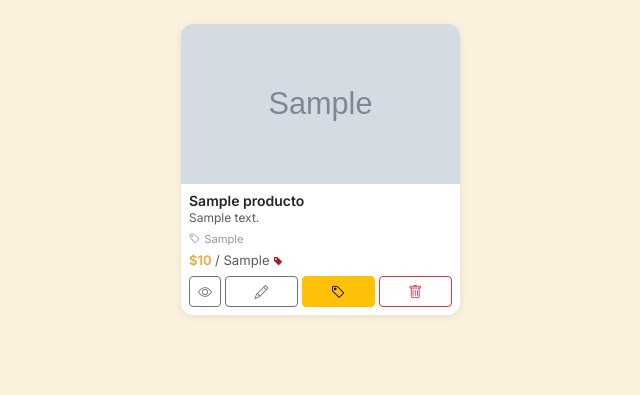
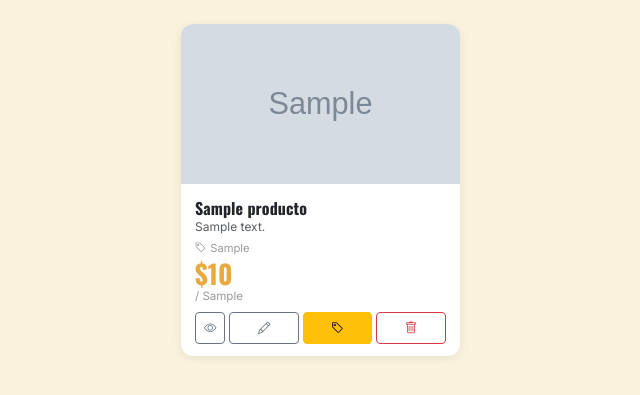
Before and after one commit to islasmauro3-cyber/Web-Todo-Fresco, a Flask app: page /productos in a window 1280 px wide. Shown: the part 268-663 px from the top of the page, without its empty margins (25-665 px from the left). Run offline with Flask 3, Linux system fonts and the light colour scheme; the visitor is signed in with stand-in values (Sample User, id 1); tables that the repository leaves empty hold one stand-in row (values such as "Sample post"); grey boxes marked "Sample" are stand-in pictures; parts of the project's set-up code (start-up, migrations or seed data) failed here and were passed over; some libraries are stand-ins or nearby versions.

Commit message:
Design polish v2: price hierarchy, card padding, pill buttons
- Price in admin cards: offer price 1.65rem Oswald gold, regular
  price small strikethrough — matching mockup visual hierarchy
- Admin card body padding increased to 14px (was Bootstrap p-2/8px)
- Product name in admin cards: Oswald 700 applied via CSS override
- Admin action buttons: consistent 6px padding, 0.78rem, weight 600
- Public tienda grid: prod-nombre Oswald 700, prod-precio 1.1rem
- Public product page: "Ver toda la tienda" now full-width pill
  (border-radius 50px, uppercase, Oswald) — removed inline style override
- Public btn-tf-outline in .tf-public pages: always block + pill shape

```diff
--- a/static/css/style.css
+++ b/static/css/style.css
@@ -300,3 +300,88 @@ body.tf-public { background: var(--tf-cream); }
   font-size: .82rem; padding: 24px 16px; margin-top: 32px;
 }
 .tf-footer a { color: rgba(255,255,255,.7); text-decoration: none; }
+
+/* ══════════════════════════════════════════════
+   DESIGN POLISH v2 — hierarchy, spacing, pills
+   ══════════════════════════════════════════════ */
+
+/* 1. Admin card: product name — Oswald 700 */
+.product-card .card-body .fw-semibold {
+  font-family: 'Oswald', sans-serif;
+  font-weight: 700 !important;
+  font-size: 1rem;
+  line-height: 1.2;
+  letter-spacing: .1px;
+}
+
+/* 2. Admin card: more breathing room */
+.product-card .card-body {
+  padding: 14px 14px 12px !important;
+}
+
+/* 3a. Admin card: offer price — LARGE, gold, Oswald */
+.precio-oferta-card {
+  font-family: 'Oswald', sans-serif !important;
+  font-size: 1.65rem !important;
+  font-weight: 700 !important;
+  color: var(--tf-gold) !important;
+  line-height: 1.05 !important;
+  display: block !important;
+}
+
+/* 3b. Admin card: regular price when product has offer — small strikethrough */
+.precio-normal-card {
+  font-size: .76rem !important;
+  text-decoration: line-through !important;
+  color: #aaa !important;
+  font-weight: 400 !important;
+  font-family: 'Inter', sans-serif !important;
+  display: inline !important;
+}
+
+/* 3c. Admin card: unit text below offer price */
+.prod-unit-line {
+  font-size: .72rem;
+  color: #999;
+  margin-top: 1px;
+  line-height: 1.3;
+}
+
+/* 4. Admin card: buttons — consistent height and padding */
+.product-card .d-flex.gap-1 .btn {
+  padding: 6px 8px !important;
+  font-size: .78rem !important;
+  font-weight: 600;
+  line-height: 1.4;
+}
+
+/* 5. Public tienda grid: price hierarchy */
+.tf-prod-card .prod-nombre {
+  font-family: 'Oswald', sans-serif;
+  font-weight: 700;
+  font-size: .9rem;
+  line-height: 1.2;
+}
+.tf-prod-card .prod-precio {
+  font-family: 'Oswald', sans-serif;
+  font-size: 1.1rem !important;
+  font-weight: 700 !important;
+  line-height: 1.1;
+}
+.tf-prod-card .prod-info {
+  padding: 10px 12px 12px;
+}
+
+/* 6. Public product page: "VER TODA LA TIENDA" — full-width pill */
+.tf-public .btn-tf-outline {
+  display: block !important;
+  width: 100%;
+  border-radius: 50px !important;
+  border-width: 2.5px !important;
+  font-family: 'Oswald', sans-serif;
+  letter-spacing: .5px;
+  text-transform: uppercase;
+  font-size: .9rem !important;
+  padding: 13px 20px !important;
+  font-weight: 600;
+}
--- a/templates/producto_oferta.html
+++ b/templates/producto_oferta.html
@@ -30,8 +30,8 @@
 </header>
 
 <!-- Link a tienda completa -->
-<div class="px-4 pt-3 pb-1">
-  <a href="{{ url_for('tienda') }}" class="btn-tf-outline" style="font-size:.82rem; padding:6px 14px;">
+<div class="px-3 pt-3 pb-1">
+  <a href="{{ url_for('tienda') }}" class="btn-tf-outline block">
     <i class="bi bi-shop me-1"></i>Ver toda la tienda
   </a>
 </div>
--- a/templates/productos.html
+++ b/templates/productos.html
@@ -86,18 +86,21 @@
         </p>
         <div class="mb-2">
           {% for v in p.variantes %}
-          <div class="lh-sm" style="font-size:.82rem;">
-            <span class="fw-bold {% if v.en_oferta %}precio-gold{% else %}text-primary{% endif %}">
+          <div class="lh-sm">
+            <span class="{% if v.en_oferta %}precio-gold precio-oferta-card{% else %}precio-normal-card{% endif %}">
               ${{ "%.0f"|format(v.precio) }}
             </span>
-            <span class="text-muted">/ {{ v.unidad|unidad_corta }}</span>
-            {% if v.en_oferta %}<i class="bi bi-tag-fill" style="font-size:.6rem; color:var(--tf-red);"></i>{% endif %}
+            {% if not v.en_oferta %}
+            <span class="text-muted" style="font-size:.7rem;">/ {{ v.unidad|unidad_corta }}</span>
+            {% else %}
+            <div class="prod-unit-line">/ {{ v.unidad|unidad_corta }}</div>
+            {% endif %}
           </div>
           {% else %}
-          <p class="fw-bold mb-0 precio-gold" style="font-size:.85rem;">
+          <div class="precio-gold precio-oferta-card">
             ${{ "%.0f"|format(p.precio) }}
-            <span class="text-muted fw-normal" style="font-size:.8rem;">/ {{ p.unidad|unidad_corta }}</span>
-          </p>
+          </div>
+          <div class="prod-unit-line">/ {{ p.unidad|unidad_corta }}</div>
           {% endfor %}
         </div>
 
```
